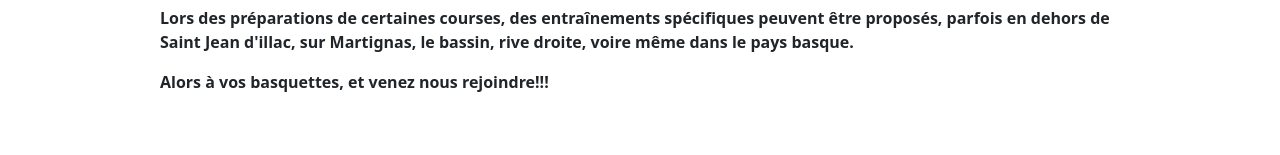
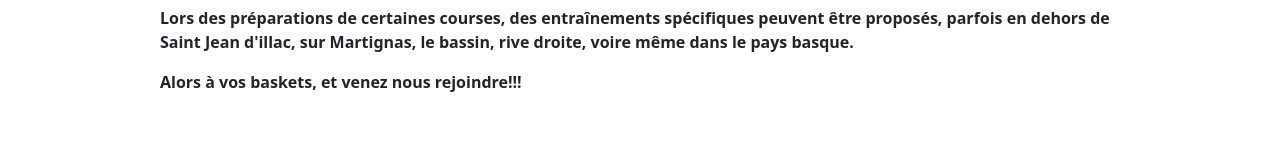
Before and after one commit to sylvainh2/runillac, a React (Create React App) app: page /runillac/savoir in a window 1280 px wide. Shown: the part 645-800 px from the top of the page. Built offline with nearby package versions, Linux system fonts and the light colour scheme.

Commit message:
modif faute orthographe

```diff
--- a/src/pages/Savoir.jsx
+++ b/src/pages/Savoir.jsx
@@ -31,7 +31,7 @@ function Savoir() {
 
                     <p>Lors des préparations de certaines courses, des entraînements spécifiques peuvent être proposés, parfois en dehors de Saint Jean d'illac, sur Martignas, le bassin, rive droite, voire même dans le pays basque.</p>
 
-                    <p>Alors à vos basquettes, et venez nous rejoindre!!!</p>
+                    <p>Alors à vos baskets, et venez nous rejoindre!!!</p>
                 </div>
                 <div className="savoirBtnContent"><Link to={"/"} className="savoirBtn">Retour</Link></div>
             </div>
```
